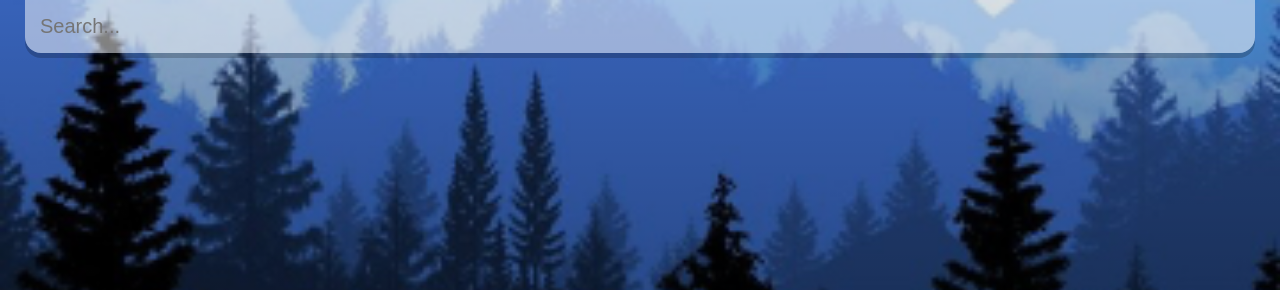
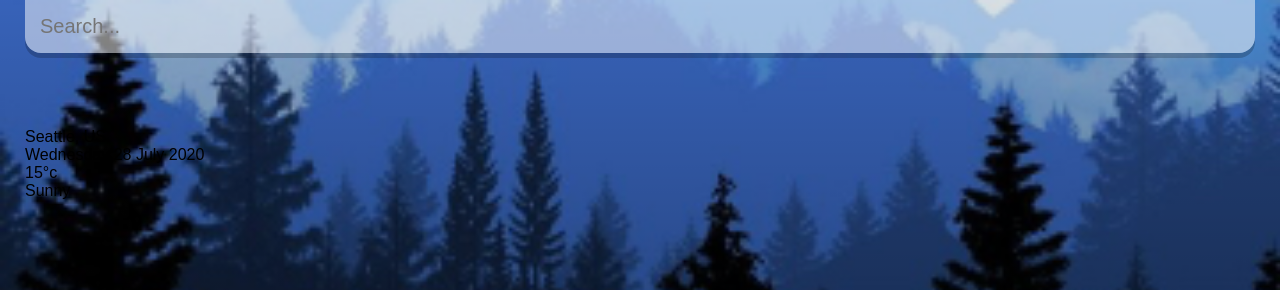
Before and after one commit to FlashOTFR/weather-app, a React (Create React App) app: page / in a window 1280 px wide. Shown: the top 290 px of the page. Built offline with nearby package versions, Linux system fonts and the light colour scheme.

Commit message:
added weather, location and date boxes.  Added date builder function

```diff
--- a/src/App.js
+++ b/src/App.js
@@ -7,13 +7,44 @@
 
 
 function App() {
+
+const dateBuilder = (d) => {
+  let months = ["January", "February", "March", "April", "May", "June", "July", "August", "September", "October", "November", "December"];
+  let days = ["Monday", "Tuesday", "Wednesday", "thursday", "Friday", "Saturday", "Sunday"];
+
+  let day = days[d.getDay()];
+  let date = d.getDate();
+  let month = months[d.getMonth()];
+  let year= d.getFullYear();
+
+  return `${day} ${date} ${month} ${year}`;
+}
+
   return (
     <div className="app">
       <main>
+
         <div className="search-box">
           <input type="text" className="search-bar" placeholder="Search...">
 
           </input>
+        </div>
+
+        <div className="location-box">
+            <div className="location">
+              Seattle, US
+            </div>
+            <div className="date">
+                {dateBuilder(new Date())}
+            </div>
+        </div>
+
+        <div className="weather-box">
+          <div className="temp">
+            15°c
+          </div>
+
+          <div className="weather">Sunny</div>
         </div>
       </main>
     </div>
```
